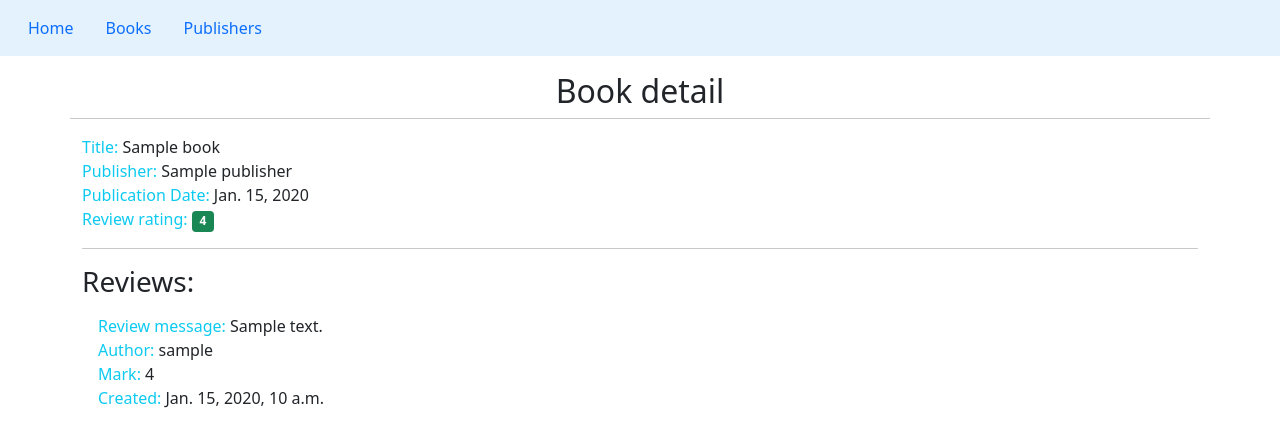
After one commit to artem-shestakov/Booker, a Django app: page /books/1 in a window 1280 px wide. The commit adds this page. Shown: the top 447 px of the page. Run offline with Django 3.2, Linux system fonts and the light colour scheme; tables that the repository leaves empty hold one stand-in row (values such as "Sample post").

Commit message:
Update templates. Add all book and book detail view

```diff
--- a/booker/urls.py
+++ b/booker/urls.py
@@ -14,12 +14,11 @@ Including another URLconf
     2. Add a URL to urlpatterns:  path('blog/', include('blog.urls'))
 """
 from django.contrib import admin
-from django.urls import path
+from django.urls import path, include
 import reviews.views
 
 
 urlpatterns = [
     path('admin/', admin.site.urls),
-    path('', reviews.views.index),
-    path('search-book', reviews.views.search)
+    path('', include('reviews.urls')),
 ]
--- a/reviews/templates/base.html
+++ b/reviews/templates/base.html
@@ -4,9 +4,32 @@
     <meta charset="UTF-8">
     <meta http-equiv="X-UA-Compatible" content="IE=edge">
     <meta name="viewport" content="width=device-width, initial-scale=1.0">
-    <title>Welcome to Booker</title>
+    <title>{% block title %}{% endblock %}</title>
+    <link href="https://cdn.jsdelivr.net/npm/bootstrap@5.0.2/dist/css/bootstrap.min.css" rel="stylesheet" integrity="sha384-EVSTQN3/azprG1Anm3QDgpJLIm9Nao0Yz1ztcQTwFspd3yD65VohhpuuCOmLASjC" crossorigin="anonymous">
 </head>
 <body>
-    <h1>Welcome to Booker</h1>
+  <nav class="navbar navbar-light" style="background-color: #e3f2fd;">
+    <div class="container-fluid">
+      <ul class="nav">
+        <li class="nav-item">
+          <a class="nav-link active" aria-current="page" href="/">Home</a>
+        </li>
+        <li class="nav-item">
+          <a class="nav-link active" aria-current="page" href="/books">Books</a>
+        </li>
+        <li class="nav-item">
+          <a class="nav-link" href="#">Publishers</a>
+        </li>
+      </ul>
+    </div>
+  </nav>
+  <div class="container">
+    <div class="row">
+      <h2 class="text-center mt-3">{% block title_page %}{% endblock %}</h2>
+      <hr>
+    </div>
+    {% block content%}
+    {% endblock %}
+  </div>
 </body>
 </html>
--- /dev/null
+++ b/reviews/templates/book.html
@@ -0,0 +1,38 @@
+{% extends 'base.html' %}
+{% block title %}{{ book.title }}{% endblock %}
+{% block title_page%}Book detail{% endblock %}
+
+{% block content %}
+<div>
+    <span class="text-info">Title: </span><span>{{ book.title }}</span>
+    <br>
+    <span class="text-info">Publisher: </span><span>{{ book.publisher }}</span>
+    <br>
+    <span class="text-info">Publication Date: </span><span>{{ book.publication_date }}</span>
+    <br>
+    <span class="text-info">Review rating: </span><span class="badge {% if rating < 4 %}bg-warning{% else %}bg-success{% endif %} text-wrap">{{ rating }}</span>
+</div>
+<hr>
+<h3>Reviews:</h3>
+
+<ul class="list-group list-group-flush">
+    {% if reviews %}
+    {% for review in reviews %}
+    <li class="list-group-item">
+        <span class="text-info">Review message: </span><span>{{ review.content }}</span>
+        <br>
+        <span class="text-info">Author: </span><span>{{ review.author }}</span>
+        <br>
+        <span class="text-info">Mark: </span><span>{{ review.rating }}</span>
+        <br>
+        <span class="text-info">Created: </span><span>{{ review.date_created }}</span>
+        <br>
+    </li>
+    {% endfor %}
+    {% else %}
+    <li class="list-group-item">
+        <span>No reviews ¯\_(ツ)_/. You can be first...</span>
+    </li>
+    {% endif %}
+</ul>
+{% endblock content %}
--- /dev/null
+++ b/reviews/urls.py
@@ -0,0 +1,8 @@
+from django.urls import path
+from . import views
+
+urlpatterns = [
+    path('', views.index, name='index'),
+    path('books', views.books_list, name='books_list'),
+    path('books/<int:id>', views.book_detail, name='book_detail')
+]
--- /dev/null
+++ b/reviews/utils.py
@@ -0,0 +1,4 @@
+def average_raring(rating_list):
+    if not rating_list:
+        return 0
+    return round(sum(rating_list) / len(rating_list))
--- a/reviews/views.py
+++ b/reviews/views.py
@@ -1,10 +1,47 @@
+from reviews.utils import average_raring
+import reviews
+from reviews.models import Book
 from django.http import HttpResponse
-from django.shortcuts import render
+from django.shortcuts import render, get_object_or_404
 
 
 def index(request):
     return render(request, "base.html")
 
+def books_list(request):
+    books = Book.objects.all()
+    books_list = []
+    for book in books:
+        reviews = book.review_set.all()
+        if reviews:
+            number_of_review = len(reviews)
+            rating = average_raring([review.rating for review in reviews])
+        else:
+            number_of_review = 0
+            rating = 0
+        books_list.append({
+            'book': book,
+            'number_of_review': number_of_review,
+            'rating': rating
+        })
+    context = {
+        'books_list': books_list
+    }
+    return render(request, 'books_list.html', context)
+
+def book_detail(request, id):
+    book = get_object_or_404(Book, pk=id)
+    reviews = book.review_set.all()
+    if reviews:
+        rating = average_raring([review.rating for review in reviews])
+    else:
+        rating = 0
+    context = {
+        'book': book,
+        'rating': rating,
+        'reviews': reviews
+    }
+    return render(request, "book.html", context)
 
 def search(request):
     search_text = request.GET.get("search", "")
```
Also changed, not shown: reviews/templates/books_list.html (added, +19 -0 lines).
